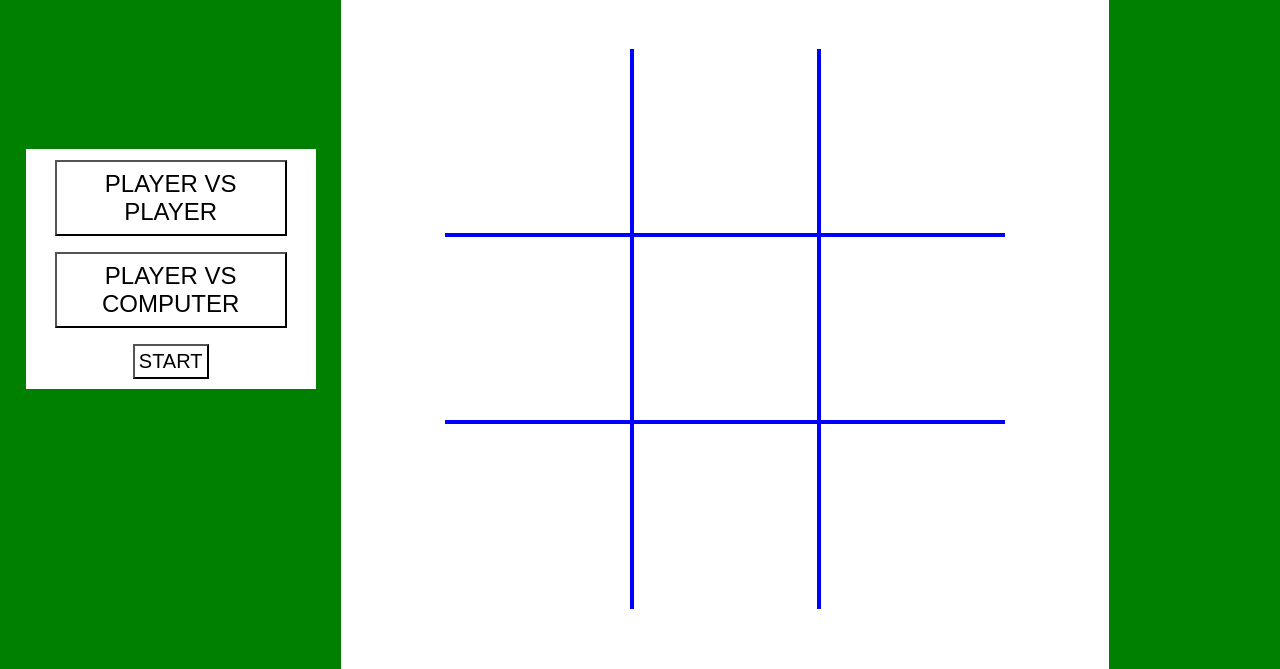
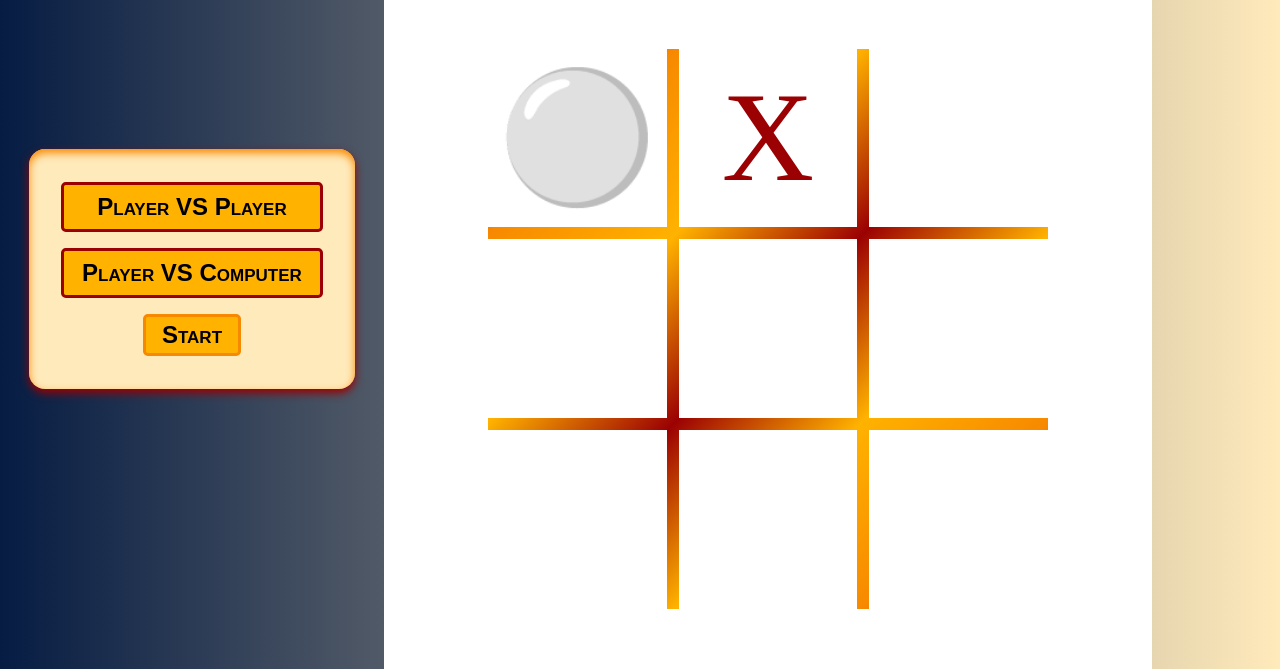
Before and after one commit to StefanTampu/tic-tac-toe, a plain HTML site: page index.html in a window 1280 px wide. Shown: the part 131-800 px from the top of the page. Drawn offline with Linux system fonts and the light colour scheme.

Commit message:
Complete page styling

```diff
--- a/index.html
+++ b/index.html
@@ -9,15 +9,15 @@
 </head>
 <body>
     <div class="choice-container">
-        <button class="option-container" id="option-a">PLAYER VS PLAYER</button>
-        <button class="option-container" id="option-b">PLAYER VS COMPUTER</button>
-        <button class="start-button">START</button>
+        <button class="option-container" id="option-a">Player VS Player</button>
+        <button class="option-container" id="option-b">Player VS Computer</button>
+        <button class="start-button">Start</button>
     </div>
     <div class="main-container">
         <h1>Tic-Tac-Toe</h1>
         <div class="game-container">
-            <div class="game-box" id="top-left"></div>
-            <div class="game-box" id="top-centre"></div>
+            <div class="game-box" id="top-left">&#9898</div>
+            <div class="game-box" id="top-centre">X</div>
             <div class="game-box" id="top-right"></div>
             <div class="game-box" id="centre-left"></div>
             <div class="game-box" id="centre"></div>
--- a/style.css
+++ b/style.css
@@ -4,16 +4,21 @@
     box-sizing: border-box;
 }
 
-html {
-    font-size: 16px;
+:root {
+    --tangaroa: #061c43;
+    --berry: #9b0103;
+    --tangerine: #f78900;
+    --apricot: #ffb200;
+    --white: #ffeabb;
+
 }
 
 body {
     width: 100%;
     height: 100vh;
-    background-color: green;
+    background: linear-gradient(90deg, var(--tangaroa), var(--white));
     display: grid;
-    grid-template-columns: 2fr 60% 1fr;
+    grid-template-columns: 3fr 60% 1fr;
     align-items: center;
     justify-items: center;
 }
@@ -23,7 +28,9 @@ body {
 .choice-container {
     width: 85%;
     height: 30%;
-    background-color: white;
+    border-radius: 1rem;
+    background-color: var(--white);
+    box-shadow: 0px 4px 8px var(--berry), 0px 4px 8px var(--tangerine) inset;
     display: flex;
     flex-direction: column;
     align-items: center;
@@ -35,14 +42,34 @@ body {
     width: 80%;
     text-align: center;
     padding: 0.5rem;
-    background-color: white;;
     font-size: 1.5rem;
+    font-variant:small-caps;
+    font-weight: 600;
+    background-color: var(--apricot);
+    border: 0.2rem solid var(--berry);
+    border-radius: 0.3rem;
+}
+
+.option-container:hover {
+    background-color: var(--tangerine);
+    color: var(--white);
+    cursor: pointer;
 }
 
 .start-button {
-    font-size: 1.25rem;
-    padding: 0.25rem;
-    background-color: white;
+    font-size: 1.5rem;
+    font-variant:small-caps;
+    font-weight: 600;
+    padding: 0.25rem 1rem;
+    background-color: var(--apricot);
+    border: 0.2rem solid var(--tangerine);
+    border-radius: 0.3rem;
+}
+
+.start-button:hover {
+    background-color: var(--berry);
+    color: var(--white);
+    cursor: pointer;
 }
 
 /*Main Section*/
@@ -60,6 +87,9 @@ body {
 
 .main-container h1 {
     font-size: 3rem;
+    font-weight: 900;
+    text-transform: uppercase;
+    color: var(--berry);
 }
 
 /*Game*/
@@ -68,45 +98,16 @@ body {
     height: 70%;
     aspect-ratio: 1 / 1;
     display: grid;
-    grid-template: repeat(3, 1fr) / repeat(3, 1fr)
+    grid-template: repeat(3, 1fr) / repeat(3, 1fr);
+    background: linear-gradient(135deg, var(--berry), var(--tangerine), var(--apricot), var(--berry), var(--apricot), var(--tangerine), var(--berry));
+    gap: 0.75rem;
 }
 
 .game-box {
-    border: 2px solid blue;
+    background-color: white;
+    display: flex;
+    align-items: center;
+    justify-content: center;
+    font-size: 8rem;
+    color: var(--berry);
 }
-
-#top-left{
-    border-top: none;
-    border-left: none;
-}
-
-#top-centre{
-    border-top: none;
-}
-
-#top-right{
-    border-top: none;
-    border-right: none;
-}
-
-#centre-left{
-    border-left: none;
-}
-
-#centre-right{
-    border-right: none;
-}
-
-#bottom-left{
-    border-bottom: none;
-    border-left: none;
-}
-
-#bottom-centre{
-    border-bottom: none;
-}
-
-#bottom-right{
-    border-bottom: none;
-    border-right: none;
-}
```
